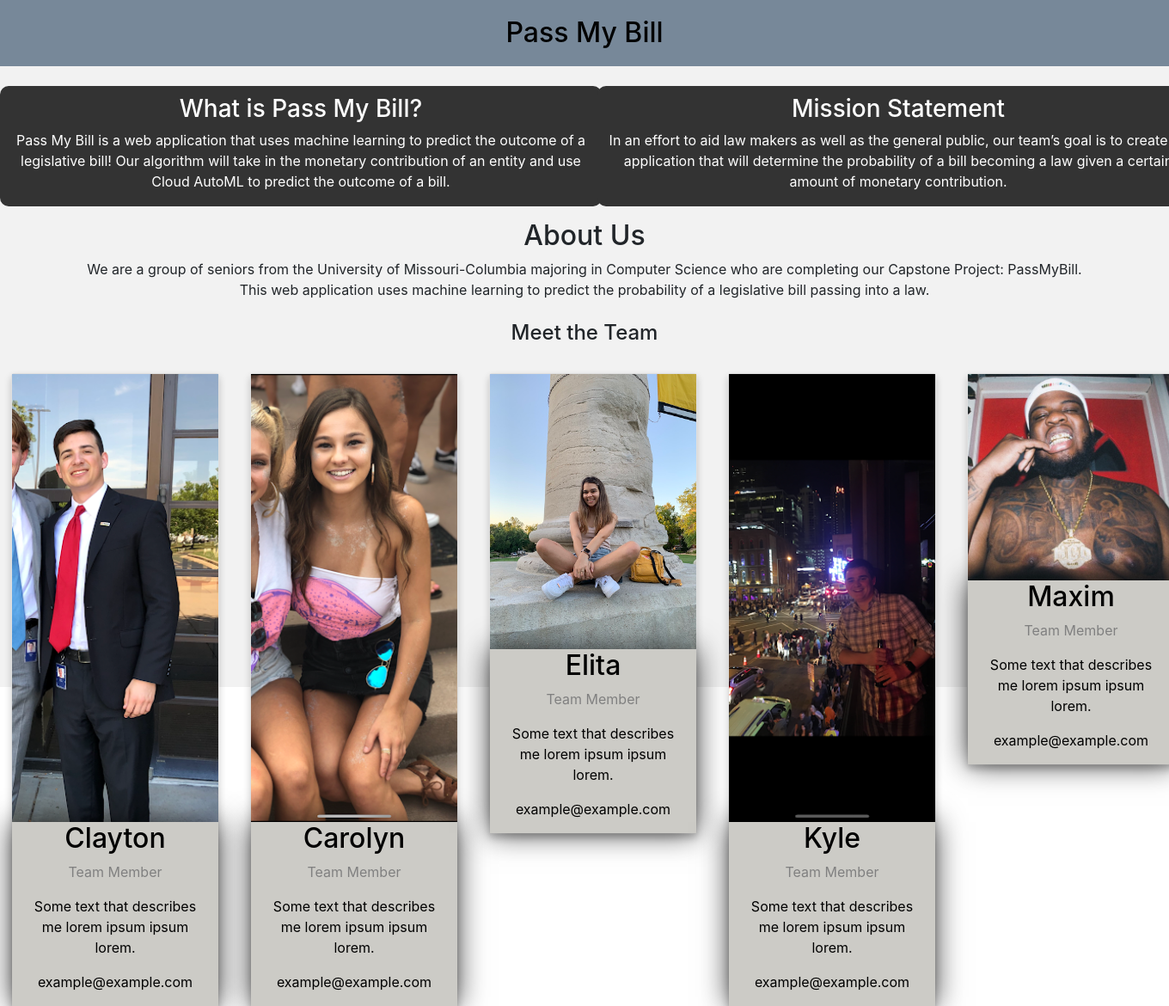
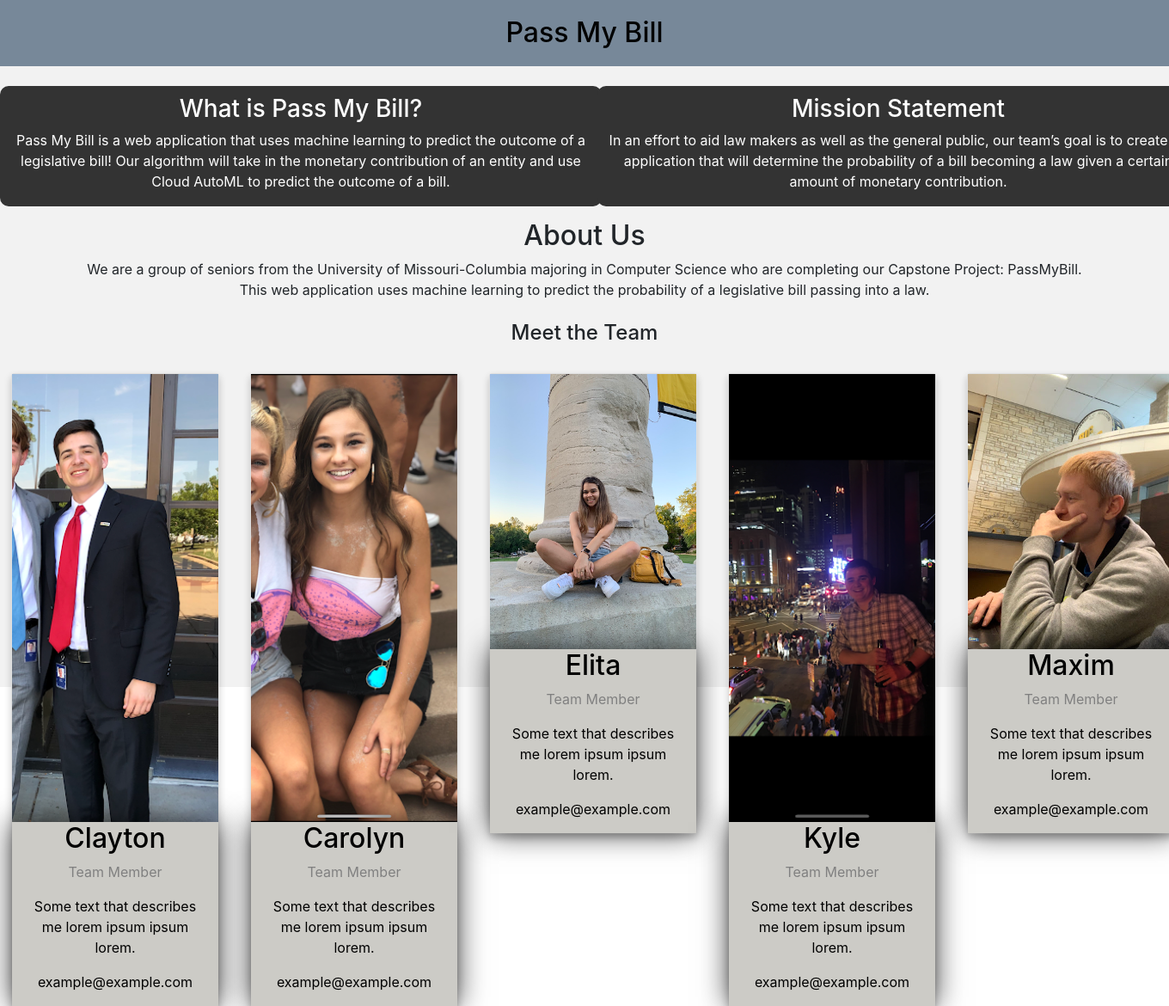
Before and after one commit to kmeyer1212/PassMyBill, a PHP site: page / in a window 1360 px wide; the page is wider, and only the part inside the window is pictured. Shown: the part 55-1225 px from the top of that part at 86% size. Run offline with PHP 8.4, Linux system fonts and the light colour scheme.

Commit message:
Fixing pictures.

```diff
--- a/Website/index.php
+++ b/Website/index.php
@@ -119,7 +119,7 @@
 
                             <div class="column">
                                 <div class="card">
-                                    <img src="teamImages/max.jpg" alt="img" style="width:100%">
+                                    <img src="teamImages/max_old.jpg" alt="img" style="width:100%">
                                     <div class="container">
                                         <h2>Maxim</h2>
                                         <p class="title">Team Member</p>
```
